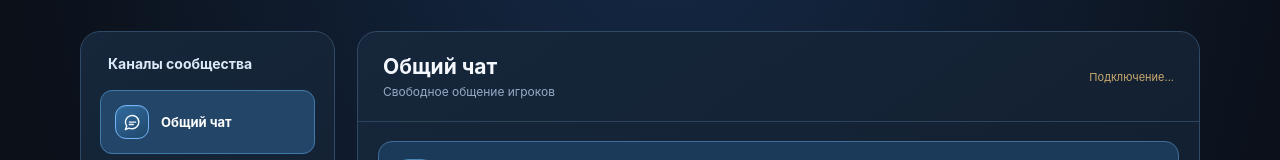
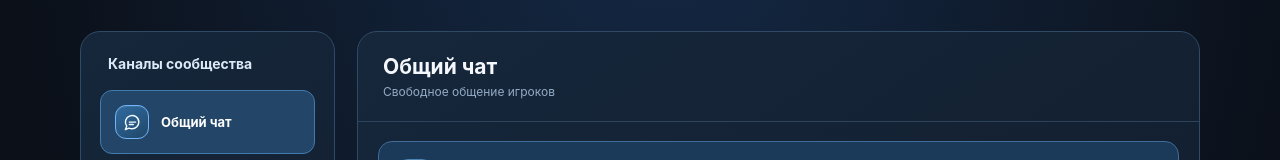
Before and after one commit to qwerthegoe-hash/WT-Mod-Manager-Website, a plain HTML site: page community.html in a window 1280 px wide. Shown: the part 269-429 px from the top of the page. Drawn offline with Linux system fonts and the light colour scheme; a script that the page names is missing.

Commit message:
Remove online text and status dot from Community chat header

```diff
--- a/community.html
+++ b/community.html
@@ -96,11 +96,6 @@
                             Свободное общение игроков
                         </p>
                     </div>
-
-                    <span id="connectionStatus"
-                          class="connection-status">
-                        Подключение...
-                    </span>
                 </div>
 
                 <!-- PINNED BOT -->
```
